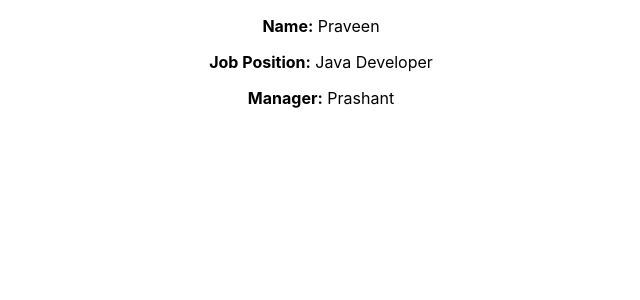
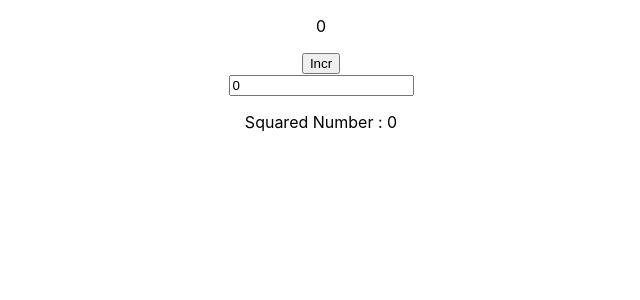
Before and after one commit to sivaraman251600/SprintSix, a React (Create React App) app in the folder sprint-six/: page / in a window 1280 px wide. Shown: the top 300 px of the page, without its empty margins (319-959 px from the left). Built offline with nearby package versions, Linux system fonts and the light colour scheme.

Commit message:
I done exercise with useMemo Hook

```diff
--- a/sprint-six/src/App.js
+++ b/sprint-six/src/App.js
@@ -1,10 +1,10 @@
 import './App.css';
-import AppProvider from './components/useContext/AppProvider';
+import { UseMemoHook } from './components/useMemo/UseMemoHook';
 
 function App() {
   return (
     <div className="App">
-      <AppProvider />
+      <UseMemoHook />
     </div>
   );
 }
--- /dev/null
+++ b/sprint-six/src/components/useMemo/UseMemoHook.js
@@ -0,0 +1,30 @@
+import React, { useMemo, useState } from 'react'
+
+export const UseMemoHook = () => {
+    const [count, setCount] = useState(0)
+    const [num, setNum] = useState(0)
+    const squaredNumber = useMemo(()=> square(num),[num])
+
+    const SetCount = () =>{
+        setCount(c => c + 1)
+    }
+
+    const SetNum = (e) =>{
+        setNum(e.target.value)
+    }
+  return (
+    <div>
+        <p>{count}</p>
+        <button onClick={()=>SetCount()}>Incr</button><br/>
+        <input type={'number'} value={num} onChange={SetNum} />
+        <p>Squared Number : {squaredNumber}</p>
+    </div>
+  )
+}
+
+export const square = (num) => {
+    console.log("Squaring Will Be Done")
+    var result = Math.pow(num,2)
+
+    return result
+}
```
Also changed, not shown: sprint-six/src/components/useRef/UseRefHookTwo.js (+10 -10 lines).
